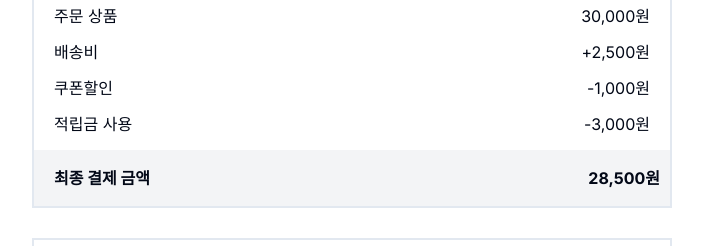
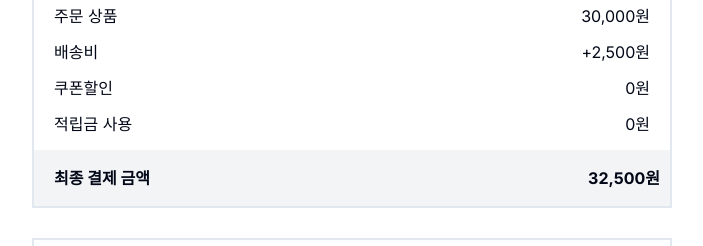
Before and after one commit to allone9425/devcamp, a Next.js app: page /pay in a window 1280 px wide. Shown: the part 780-1026 px from the top of the page, without its empty margins (288-991 px from the left). Built offline with nearby package versions, Linux system fonts and the light colour scheme.

Commit message:
feat : 결제페이지 쿠폰 시스템 적용

```diff
--- a/src/app/pay/page.tsx
+++ b/src/app/pay/page.tsx
@@ -17,6 +17,12 @@ import { useForm } from "react-hook-form";
 function Pay() {
   const [userInfo, setUserInfo] = useState({ name: "", phone: "" });
   const [couponCode, setCouponCode] = useState("");
+  // 쿠폰 할인 금액
+  const [discount, setDiscount] = useState(0);
+  // 최종 결제 금액
+  const [finalPrice, setFinalPrice] = useState(32500);
+
+  //주문자정보 불러오기
   useEffect(() => {
     const storedUserInfo = localStorage.getItem("userInfo");
     if (storedUserInfo) {
@@ -27,25 +33,34 @@ function Pay() {
       });
     }
   }, []);
+
   const form = useForm();
   const { toast } = useToast();
+
   // Mockup 쿠폰 데이터
   const coupons = [
     { code: "DISCOUNT50", type: "flatRate", value: 5000 },
     { code: "DISCOUNT30", type: "rate", value: 30 },
   ];
+
   const applyCoupon = () => {
     const coupon = coupons.find((c) => c.code === couponCode.toUpperCase());
+    // 배송비
+    const deliveryCharge = 2500;
     if (coupon) {
       let message = "";
+      let discountAmount = 0;
+
       if (coupon.type === "flatRate") {
-        message = `₩${coupon.value} 할인이 적용되었습니다.`;
+        discountAmount = coupon.value;
+        message = `₩${discountAmount} 할인이 적용되었습니다.`;
         toast({
           variant: "default",
           title: "할인 적용 성공",
           description: message,
         });
       } else if (coupon.type === "rate") {
+        discountAmount = 30000 * (coupon.value / 100);
         message = `${coupon.value}% 할인이 적용되었습니다.`;
         toast({
           variant: "default",
@@ -53,6 +68,9 @@ function Pay() {
           description: message,
         });
       }
+
+      setDiscount(discountAmount);
+      setFinalPrice(30000 - discountAmount + deliveryCharge);
     } else {
       toast({
         variant: "destructive",
@@ -61,6 +79,7 @@ function Pay() {
       });
     }
   };
+
   return (
     <div className="w-1/2 mx-auto">
       <Form {...form}>
@@ -199,16 +218,16 @@ function Pay() {
                     </div>
                     <div className="flex w-full justify-between">
                       <p className="mr-[10px]">쿠폰할인</p>
-                      <p>-1,000원</p>
+                      <p>{discount.toLocaleString()}원</p>
                     </div>
                     <div className="flex w-full justify-between">
                       <p className="mr-[20px]">적립금 사용</p>
-                      <p>-3,000원</p>
+                      <p>0원</p>
                     </div>
                   </div>
                   <div className="flex bg-gray-100 font-bold pl-[20px] py-[10px] px-[10px] mt-[20px] justify-between">
                     <h4 className="mr-[10px]">최종 결제 금액</h4>
-                    <h4>28,500원</h4>
+                    <h4>{finalPrice.toLocaleString()}원</h4>
                   </div>
                 </>
               </FormControl>
```
